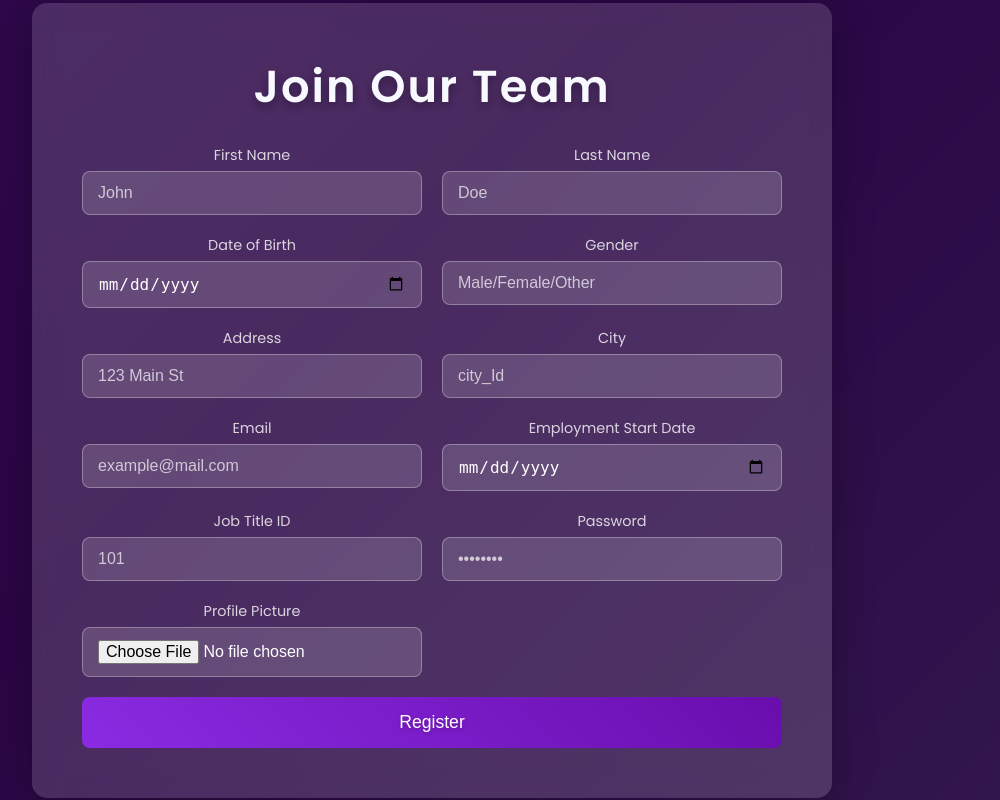
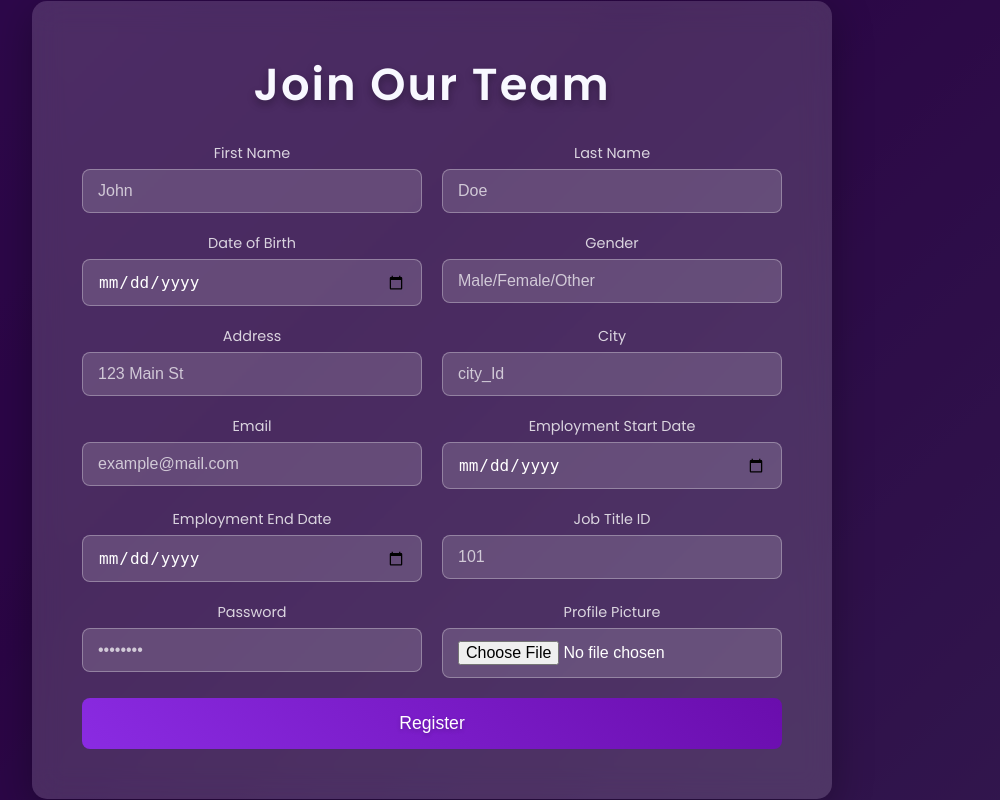
Before and after one commit to eeeeeeeeem/Payroll-System2, a Django app: page /register/form/ in a window 1280 px wide. Shown: the whole page, without its empty margins (208-1208 px from the left). Run offline with Django 5.2, Linux system fonts and the light colour scheme.

Commit message:
added something

```diff
--- a/Payroll/models.py
+++ b/Payroll/models.py
@@ -25,6 +25,7 @@ class User(AbstractBaseUser):
     address = models.CharField(max_length=255)
     cityId = models.CharField(max_length=255)
     employement_start = models.DateField(null=True, blank=True)
+    employement_end = models.DateField(null=True, blank=True)
     job_title_id = models.IntegerField(null=True, blank=True)
     last_login = models.DateTimeField(null=True, blank=True)
     profile_picture = models.ImageField(upload_to='profile_pictures/', null=True, blank=True)
--- a/Payroll/templates/register.html
+++ b/Payroll/templates/register.html
@@ -141,7 +141,7 @@
     <div class="overlay"></div>
     <div class="container">
         <h1>Join Our Team</h1>
-        <form action="{% url 'register' %}" method="post" enctype="multipart/form-data">
+        <form id="registrationForm" action="{% url 'register' %}" method="post" enctype="multipart/form-data">
             {% csrf_token %}
             <div class="form-group">
                 <label for="first_name">First Name</label>
@@ -173,7 +173,11 @@
             </div>
             <div class="form-group">
                 <label for="employement_start">Employment Start Date</label>
-                <input type="date" name="employement_start" required>
+                <input type="date" id="employement_start" name="employement_start" required>
+            </div>
+            <div class="form-group">
+                <label for="employement_end">Employment End Date</label>
+                <input type="date" id="employement_end" name="employement_end">
             </div>
             <div class="form-group">
                 <label for="job_title_id">Job Title ID</label>
@@ -187,8 +191,38 @@
                 <label for="profile_picture">Profile Picture</label>
                 <input type="file" name="profile_picture" accept="image/*">
             </div>
-            <button type="submit">Register</button>
+            <button id="submitButton" type="submit" disabled>Register</button>
         </form>
     </div>
+
+    <script>
+        document.addEventListener("DOMContentLoaded", function () {
+            const form = document.getElementById("registrationForm");
+            const submitButton = document.getElementById("submitButton");
+            const startDateInput = document.getElementById("employement_start");
+            const endDateInput = document.getElementById("employement_end");
+
+            // Check if all fields are filled
+            form.addEventListener("input", function () {
+                const allFilled = Array.from(form.elements).every(input => {
+                    if (input.type === "file") return true;
+                    return input.type !== "submit" && input.value;
+                });
+                submitButton.disabled = !allFilled;
+            });
+
+            // Date validation for end date
+            startDateInput.addEventListener("change", function () {
+                endDateInput.min = startDateInput.value;
+            });
+
+            endDateInput.addEventListener("change", function () {
+                if (endDateInput.value < startDateInput.value) {
+                    alert("End date cannot be before start date.");
+                    endDateInput.value = "";
+                }
+            });
+        });
+    </script>
 </body>
 </html>
```
Also changed, not shown: Payroll/migrations/0007_user_employement_end.py (added).
